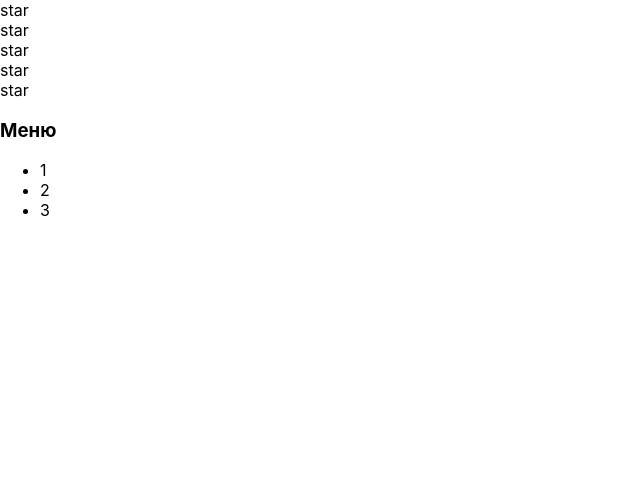
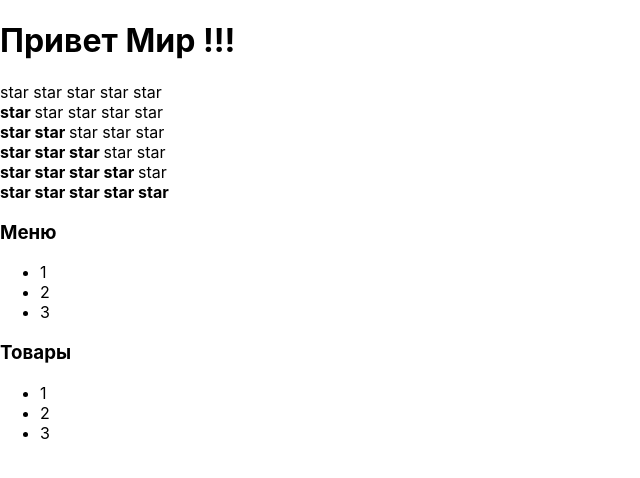
Before and after one commit to DaniyelGit/react-mini-practicum, a React (Create React App) app: page / in a window 1280 px wide. Shown: the top 478 px of the page, without its empty margins (0-640 px from the left). Built offline with nearby package versions, Linux system fonts and the light colour scheme.

Commit message:
добавлены props для компаненты Accordion и Rating

```diff
--- a/src/App.tsx
+++ b/src/App.tsx
@@ -1,17 +1,24 @@
 import React from 'react';
 import './App.css';
 
-import {Rating} from "./components/rating/Rating";
-import {Accordion} from "./components/accordion/Accordion";
+import {Rating} from "./components/Rating/Rating";
+import {Accordion} from "./components/Accordion/Accordion";
+import {PageTitle} from "./components/PageTitle/PageTitle";
 
 function App() {
-    return (
-        <div>
-           <Rating/>
-
-           <Accordion/>
-        </div>
-    );
+   return (
+      <div>
+         <PageTitle title={'Привет Мир !!!'}/>
+         <Rating value={0}/>
+         <Rating value={1}/>
+         <Rating value={2}/>
+         <Rating value={3}/>
+         <Rating value={4}/>
+         <Rating value={5}/>
+         <Accordion title={'Меню'}/>
+         <Accordion title={'Товары'}/>
+      </div>
+   );
 }
 
 export default App;
--- /dev/null
+++ b/src/components/Accordion/Accordion.tsx
@@ -0,0 +1,35 @@
+import React from "react";
+
+type PropsAccordion = {
+   title: string
+}
+
+export function Accordion(props: PropsAccordion) {
+   return (
+      <div>
+         <AccordionTitle title={props.title}/>
+         <AccordionBody/>
+      </div>
+   );
+}
+
+
+type PropsAccordionTitle = {
+   title: string
+}
+
+function AccordionTitle(props: PropsAccordionTitle) {
+   return (
+      <h3>{props.title}</h3>
+   );
+}
+
+function AccordionBody() {
+   return (
+      <ul>
+         <li>1</li>
+         <li>2</li>
+         <li>3</li>
+      </ul>
+   );
+}
--- /dev/null
+++ b/src/components/PageTitle/PageTitle.tsx
@@ -0,0 +1,11 @@
+import React from 'react';
+
+type PageTitlePropsType = {
+   title: string
+}
+
+export const PageTitle = (props: PageTitlePropsType) => {
+   return (
+      <h1>{props.title}</h1>
+   );
+};
--- /dev/null
+++ b/src/components/Rating/Rating.tsx
@@ -0,0 +1,87 @@
+import React from 'react';
+
+type RatingPropsType = {
+   value: number
+}
+
+export function Rating(props: RatingPropsType) {
+
+   if (props.value === 1) {
+      return (
+        <div>
+           <Star selected={true}/>
+           <Star selected={false}/>
+           <Star selected={false}/>
+           <Star selected={false}/>
+           <Star selected={false}/>
+        </div>
+      );
+   }
+   if (props.value === 2) {
+      return (
+        <div>
+           <Star selected={true}/>
+           <Star selected={true}/>
+           <Star selected={false}/>
+           <Star selected={false}/>
+           <Star selected={false}/>
+        </div>
+      );
+   }
+   if (props.value === 3) {
+      return (
+        <div>
+           <Star selected={true}/>
+           <Star selected={true}/>
+           <Star selected={true}/>
+           <Star selected={false}/>
+           <Star selected={false}/>
+        </div>
+      );
+   }
+   if (props.value === 4) {
+      return (
+        <div>
+           <Star selected={true}/>
+           <Star selected={true}/>
+           <Star selected={true}/>
+           <Star selected={true}/>
+           <Star selected={false}/>
+        </div>
+      );
+   }
+   if (props.value === 5) {
+      return (
+        <div>
+           <Star selected={true}/>
+           <Star selected={true}/>
+           <Star selected={true}/>
+           <Star selected={true}/>
+           <Star selected={true}/>
+        </div>
+      );
+   }
+
+   return (
+      <div>
+         <Star selected={false}/>
+         <Star selected={false}/>
+         <Star selected={false}/>
+         <Star selected={false}/>
+         <Star selected={false}/>
+      </div>
+   );
+}
+
+type StarPropsType = {
+   selected: boolean
+}
+
+function Star(props: StarPropsType) {
+   return (
+      <span>{props.selected ?
+         <b>star </b>
+         : 'star '}
+      </span>
+   );
+}
--- a/src/components/accordion/Accordion.tsx
+++ /dev/null
@@ -1,14 +0,0 @@
-import React from "react";
-
-export function Accordion() {
-  return (
-    <div>
-      <h3>Меню</h3>
-      <ul>
-        <li>1</li>
-        <li>2</li>
-        <li>3</li>
-      </ul>
-    </div>
-  );
-}
--- a/src/components/rating/Rating.tsx
+++ /dev/null
@@ -1,14 +0,0 @@
-import React from 'react';
-
-
-export function Rating() {
-    return (
-        <div>
-            <div>star</div>
-            <div>star</div>
-            <div>star</div>
-            <div>star</div>
-            <div>star</div>
-        </div>
-    );
-}
--- a/src/index.tsx
+++ b/src/index.tsx
@@ -6,16 +6,9 @@ import reportWebVitals from './reportWebVitals';
 
 
 const root = ReactDOM.createRoot(
-  document.getElementById('root') as HTMLElement
+   document.getElementById('root') as HTMLElement
 );
 
 root.render(
-  <React.StrictMode>
-    <App />
-  </React.StrictMode>
+   <App/>
 );
-
-// If you want to start measuring performance in your app, pass a function
-// to log results (for example: reportWebVitals(console.log))
-// or send to an analytics endpoint. Learn more: https://bit.ly/CRA-vitals
-reportWebVitals();
```
